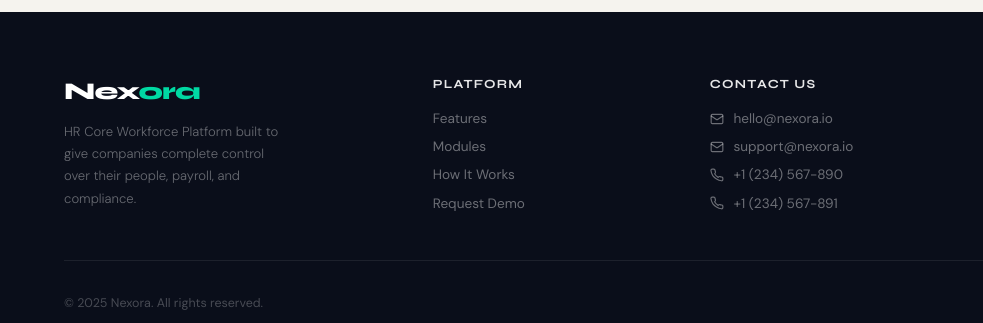
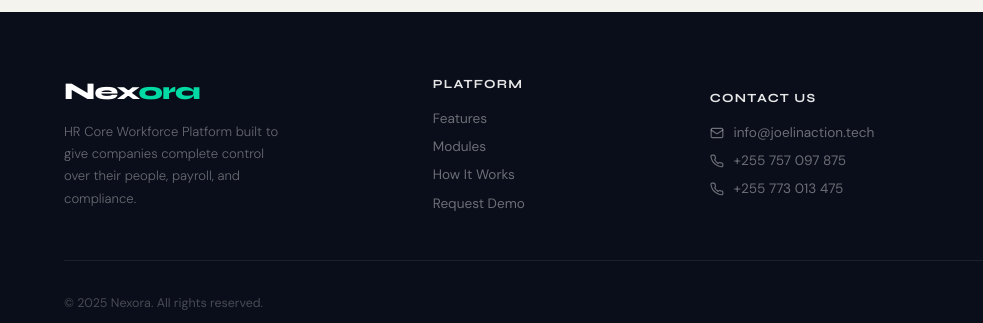
Before and after one commit to pyjoek/nexora, a plain HTML site: page index.html in a window 1280 px wide. Shown: the part 3974-4297 px from the top of the page, 0-983 px from the left. Drawn offline with Linux system fonts and the light colour scheme.

Commit message:
all updated done

```diff
--- a/index.html
+++ b/index.html
@@ -297,27 +297,21 @@
     <h5>Contact Us</h5>
     <ul>
       <li>
-        <a href="mailto:hello@nexora.io">
+        <a href="mailto:info@joelinaction.tech">
           <svg width="14" height="14" viewBox="0 0 24 24" fill="none" stroke="currentColor" stroke-width="2" stroke-linecap="round" stroke-linejoin="round"><rect x="2" y="4" width="20" height="16" rx="2"/><path d="m22 7-8.97 5.7a1.94 1.94 0 0 1-2.06 0L2 7"/></svg>
-          hello@nexora.io
+          info@joelinaction.tech
         </a>
       </li>
       <li>
-        <a href="mailto:support@nexora.io">
-          <svg width="14" height="14" viewBox="0 0 24 24" fill="none" stroke="currentColor" stroke-width="2" stroke-linecap="round" stroke-linejoin="round"><rect x="2" y="4" width="20" height="16" rx="2"/><path d="m22 7-8.97 5.7a1.94 1.94 0 0 1-2.06 0L2 7"/></svg>
-          support@nexora.io
+        <a href="tel:+255757097875">
+          <svg width="14" height="14" viewBox="0 0 24 24" fill="none" stroke="currentColor" stroke-width="2" stroke-linecap="round" stroke-linejoin="round"><path d="M22 16.92v3a2 2 0 0 1-2.18 2 19.79 19.79 0 0 1-8.63-3.07A19.5 19.5 0 0 1 4.69 13a19.79 19.79 0 0 1-3.07-8.67A2 2 0 0 1 3.6 2h3a2 2 0 0 1 2 1.72c.127.96.361 1.903.7 2.81a2 2 0 0 1-.45 2.11L7.91 9.91a16 16 0 0 0 6.16 6.16l.91-.91a2 2 0 0 1 2.11-.45c.907.339 1.85.573 2.81.7A2 2 0 0 1 22 16.92z"/></svg>
+          +255 757 097 875
         </a>
       </li>
       <li>
-        <a href="tel:+1234567890">
+        <a href="tel:+255773013475">
           <svg width="14" height="14" viewBox="0 0 24 24" fill="none" stroke="currentColor" stroke-width="2" stroke-linecap="round" stroke-linejoin="round"><path d="M22 16.92v3a2 2 0 0 1-2.18 2 19.79 19.79 0 0 1-8.63-3.07A19.5 19.5 0 0 1 4.69 13a19.79 19.79 0 0 1-3.07-8.67A2 2 0 0 1 3.6 2h3a2 2 0 0 1 2 1.72c.127.96.361 1.903.7 2.81a2 2 0 0 1-.45 2.11L7.91 9.91a16 16 0 0 0 6.16 6.16l.91-.91a2 2 0 0 1 2.11-.45c.907.339 1.85.573 2.81.7A2 2 0 0 1 22 16.92z"/></svg>
-          +1 (234) 567-890
-        </a>
-      </li>
-      <li>
-        <a href="tel:+1234567891">
-          <svg width="14" height="14" viewBox="0 0 24 24" fill="none" stroke="currentColor" stroke-width="2" stroke-linecap="round" stroke-linejoin="round"><path d="M22 16.92v3a2 2 0 0 1-2.18 2 19.79 19.79 0 0 1-8.63-3.07A19.5 19.5 0 0 1 4.69 13a19.79 19.79 0 0 1-3.07-8.67A2 2 0 0 1 3.6 2h3a2 2 0 0 1 2 1.72c.127.96.361 1.903.7 2.81a2 2 0 0 1-.45 2.11L7.91 9.91a16 16 0 0 0 6.16 6.16l.91-.91a2 2 0 0 1 2.11-.45c.907.339 1.85.573 2.81.7A2 2 0 0 1 22 16.92z"/></svg>
-          +1 (234) 567-891
+          +255 773 013 475
         </a>
       </li>
     </ul>
@@ -328,13 +322,13 @@
     <h5>Follow Us</h5>
     <ul>
       <li>
-        <a href="https://linkedin.com/company/nexora" target="_blank">
+        <a href="https://linkedin.com/in/pyjoek" target="_blank">
           <svg width="14" height="14" viewBox="0 0 24 24" fill="currentColor"><path d="M16 8a6 6 0 0 1 6 6v7h-4v-7a2 2 0 0 0-2-2 2 2 0 0 0-2 2v7h-4v-7a6 6 0 0 1 6-6z"/><rect x="2" y="9" width="4" height="12"/><circle cx="4" cy="4" r="2"/></svg>
           LinkedIn
         </a>
       </li>
       <li>
-        <a href="https://github.com/nexora-io" target="_blank">
+        <a href="https://github.com/pyjoek" target="_blank">
           <svg width="14" height="14" viewBox="0 0 24 24" fill="currentColor"><path d="M9 19c-5 1.5-5-2.5-7-3m14 6v-3.87a3.37 3.37 0 0 0-.94-2.61c3.14-.35 6.44-1.54 6.44-7A5.44 5.44 0 0 0 20 4.77 5.07 5.07 0 0 0 19.91 1S18.73.65 16 2.48a13.38 13.38 0 0 0-7 0C6.27.65 5.09 1 5.09 1A5.07 5.07 0 0 0 5 4.77a5.44 5.44 0 0 0-1.5 3.78c0 5.42 3.3 6.61 6.44 7A3.37 3.37 0 0 0 9 18.13V22"/></svg>
           GitHub
         </a>
@@ -346,16 +340,16 @@
   <div class="footer-bottom">
     <p class="copy">© 2025 Nexora. All rights reserved.</p>
     <div class="social-icons">
-      <a href="mailto:hello@nexora.io" class="social-icon" title="Email">
+      <a href="mailto:info@joelinaction.tech" class="social-icon" title="Email">
         <svg width="15" height="15" viewBox="0 0 24 24" fill="none" stroke="currentColor" stroke-width="2" stroke-linecap="round" stroke-linejoin="round"><rect x="2" y="4" width="20" height="16" rx="2"/><path d="m22 7-8.97 5.7a1.94 1.94 0 0 1-2.06 0L2 7"/></svg>
       </a>
-      <a href="tel:+1234567890" class="social-icon" title="Phone">
+      <a href="tel:+255773013475" class="social-icon" title="Phone">
         <svg width="15" height="15" viewBox="0 0 24 24" fill="none" stroke="currentColor" stroke-width="2" stroke-linecap="round" stroke-linejoin="round"><path d="M22 16.92v3a2 2 0 0 1-2.18 2 19.79 19.79 0 0 1-8.63-3.07A19.5 19.5 0 0 1 4.69 13a19.79 19.79 0 0 1-3.07-8.67A2 2 0 0 1 3.6 2h3a2 2 0 0 1 2 1.72c.127.96.361 1.903.7 2.81a2 2 0 0 1-.45 2.11L7.91 9.91a16 16 0 0 0 6.16 6.16l.91-.91a2 2 0 0 1 2.11-.45c.907.339 1.85.573 2.81.7A2 2 0 0 1 22 16.92z"/></svg>
       </a>
-      <a href="https://linkedin.com/company/nexora" target="_blank" class="social-icon" title="LinkedIn">
+      <a href="https://linkedin.com/in/pyjoek" target="_blank" class="social-icon" title="LinkedIn">
         <svg width="15" height="15" viewBox="0 0 24 24" fill="currentColor"><path d="M16 8a6 6 0 0 1 6 6v7h-4v-7a2 2 0 0 0-2-2 2 2 0 0 0-2 2v7h-4v-7a6 6 0 0 1 6-6z"/><rect x="2" y="9" width="4" height="12"/><circle cx="4" cy="4" r="2"/></svg>
       </a>
-      <a href="https://github.com/nexora-io" target="_blank" class="social-icon" title="GitHub">
+      <a href="https://github.com/pyjoek" target="_blank" class="social-icon" title="GitHub">
         <svg width="15" height="15" viewBox="0 0 24 24" fill="currentColor"><path d="M9 19c-5 1.5-5-2.5-7-3m14 6v-3.87a3.37 3.37 0 0 0-.94-2.61c3.14-.35 6.44-1.54 6.44-7A5.44 5.44 0 0 0 20 4.77 5.07 5.07 0 0 0 19.91 1S18.73.65 16 2.48a13.38 13.38 0 0 0-7 0C6.27.65 5.09 1 5.09 1A5.07 5.07 0 0 0 5 4.77a5.44 5.44 0 0 0-1.5 3.78c0 5.42 3.3 6.61 6.44 7A3.37 3.37 0 0 0 9 18.13V22"/></svg>
       </a>
     </div>
```
